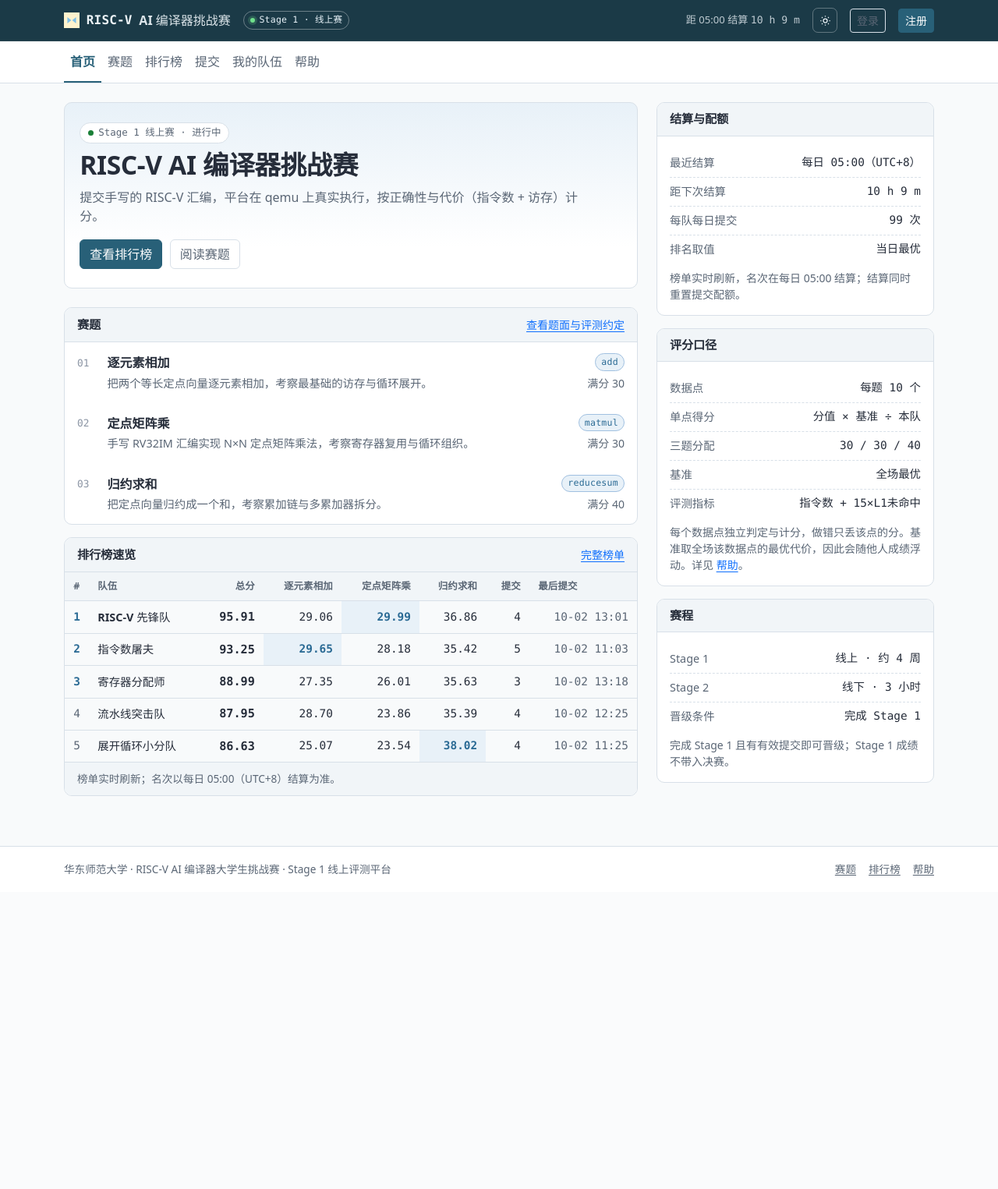
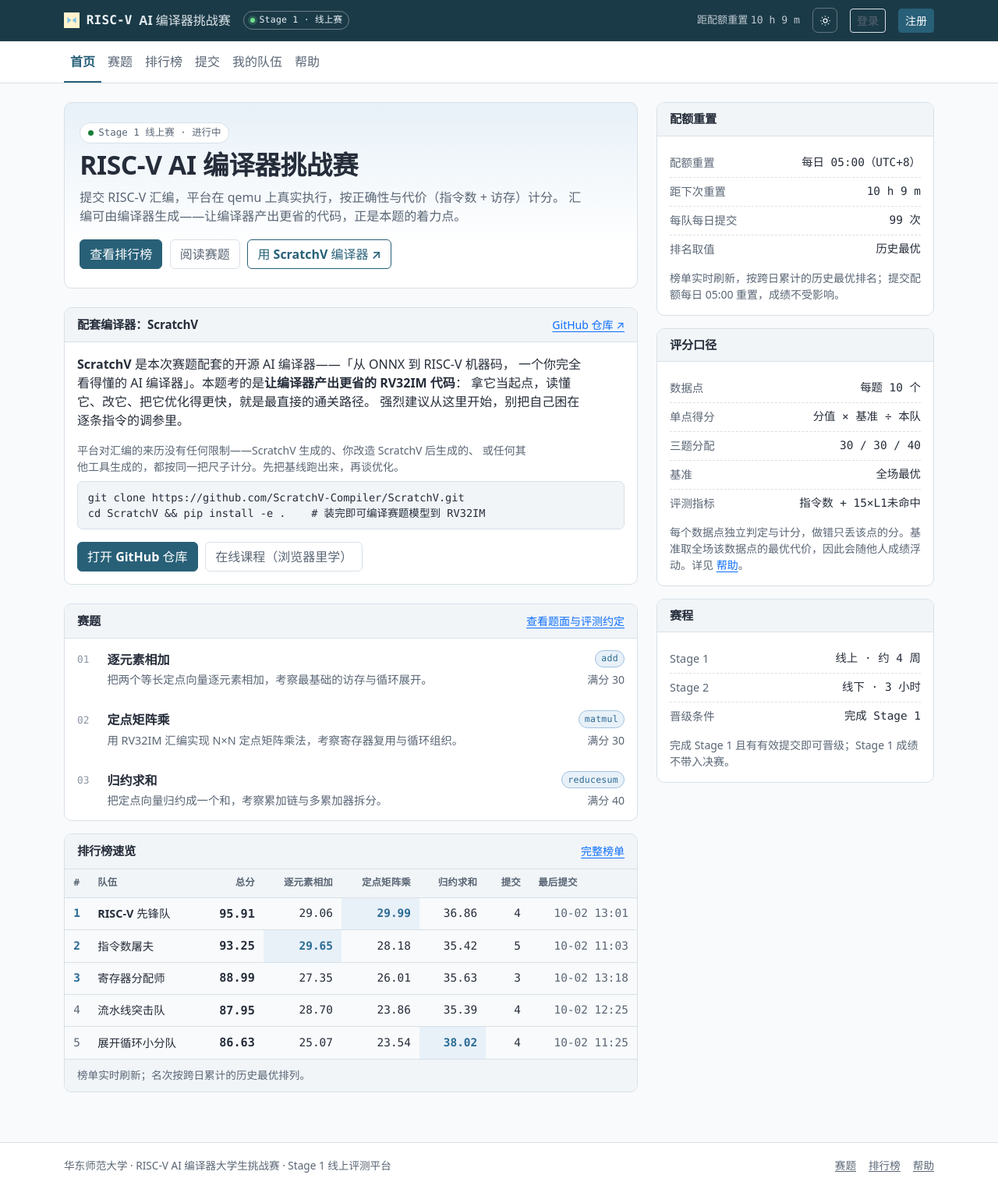
Before and after one commit to ScratchV-Compiler/riscv-ai-compiler-platform, a Flask app: page / in a window 1280 px wide. Shown: the whole page at 78% size. Before the commit the page ends 1124 px from the top, so only its background shows below. Run offline with Flask 3, Linux system fonts and the light colour scheme; some libraries are stand-ins or nearby versions.

Commit message:
Chore/wording encourage compiler (#4)
* change(文案): 去「手写」表述，改为鼓励使用编译器

主页 lede 原文「提交手写的 RISC-V 汇编」把撰写方式写死成手写，与赛事定位相悖：
平台考核的是最终汇编的代价，而参考解本身就是 clang 从 C 编出来的，用编译器产出
汇编再提交本就是正路，不该在门面上劝退选手。

- templates/index.html：去掉「手写的」，补一句点明汇编可由编译器生成
- templates/problems.html：lede 同步，标注（可由编译器生成）
- problems.py：matmul summary 去掉「手写」

提交物仍是 .s（riscv_problems 的 file_suffix 未动），本次只改文案。

Co-Authored-By: Claude <noreply@anthropic.com>

* feat(榜单+首页): 榜单跨日累计与单题榜口径统一；首页加 ScratchV 编译器入口

榜单口径
- 去掉每日 05:00 结算窗口，改「跨日累计历史最优」：当天没再提交的队伍不再整队掉榜
- 每日 05:00 只重置提交配额，不清零成绩、不定格名次
- 单题榜逐点列定为「本队该题总得分最高那一次提交」的评测代价，与「得分」列同源；
  不跨提交拼并集，也不显示与全场最优的差距
- 列头加回一行 `最优 N`（= 该数据点的 t_best，全榜最小代价，随他人提交下降）作对照
- 逐点高亮以 field_best 真纪录为准，不再用「表内行最小」谎称该点代价最小

首页
- hero 增「用 ScratchV 编译器 ↗」按钮
- 新增「配套编译器：ScratchV」面板：定位语 + 快速开始命令 + 仓库/在线课程链接
- 文案鼓励用编译器（不贬低其他做法），并说明平台对汇编来历无限制

站内文案与文档
- 顶栏/侧栏/首页/赛题/帮助同步为「05:00 只重置配额」
- docs/01 §2.8、docs/02 H1/H2 改「已决」并修订 5.3 计分口径
- docs/03 变更记录补 v1.26–v1.33

Co-Authored-By: Claude <noreply@anthropic.com>

---------

Co-authored-by: Claude <noreply@anthropic.com>

```diff
--- a/problems.py
+++ b/problems.py
@@ -54,7 +54,7 @@ PROBLEMS = [
         "code": "RV 2",
         "submittable": True,
         "title": "定点矩阵乘",
-        "summary": "手写 RV32IM 汇编实现 N×N 定点矩阵乘法，考察寄存器复用与循环组织。",
+        "summary": "用 RV32IM 汇编实现 N×N 定点矩阵乘法，考察寄存器复用与循环组织。",
         "task": (
             "用 RISC-V（RV32IM，ilp32）汇编实现一个裸机函数，计算两个 N×N 矩阵的乘积。"
             "数据为 Q16.16 定点整数，按行主序存放。"
--- a/templates/_rail.html
+++ b/templates/_rail.html
@@ -1,15 +1,15 @@
-{# 默认右侧栏：结算与配额 / 评分口径 / 赛程 #}
+{# 默认右侧栏：配额重置 / 评分口径 / 赛程 #}
 <div class="panel">
-  <div class="panel-head"><h2>结算与配额</h2></div>
+  <div class="panel-head"><h2>配额重置</h2></div>
   <div class="panel-body">
     <ul class="kv">
-      <li><span class="k">最近结算</span><span class="v">每日 05:00（UTC+8）</span></li>
-      <li><span class="k">距下次结算</span><span class="v mono" data-countdown aria-live="off">--</span></li>
+      <li><span class="k">配额重置</span><span class="v">每日 05:00（UTC+8）</span></li>
+      <li><span class="k">距下次重置</span><span class="v mono" data-countdown aria-live="off">--</span></li>
       <li><span class="k">每队每日提交</span><span class="v">99 次</span></li>
-      <li><span class="k">排名取值</span><span class="v">当日最优</span></li>
+      <li><span class="k">排名取值</span><span class="v">历史最优</span></li>
     </ul>
     <p class="text-body-secondary small mb-0 mt-2">
-      榜单实时刷新，名次在每日 05:00 结算；结算同时重置提交配额。
+      榜单实时刷新，按跨日累计的历史最优排名；提交配额每日 05:00 重置，成绩不受影响。
     </p>
   </div>
 </div>
--- a/templates/base.html
+++ b/templates/base.html
@@ -44,7 +44,7 @@
 
         <div class="ms-auto d-none d-md-flex align-items-center gap-3">
           <span class="refresh-line">
-            距 05:00 结算 <span class="mono" data-countdown aria-live="off">--</span>
+            距配额重置 <span class="mono" data-countdown aria-live="off">--</span>
           </span>
           <button class="icon-btn" id="themeToggle" type="button" aria-pressed="false" aria-label="切换深色模式">
             <svg data-icon="sun" viewBox="0 0 24 24" fill="none" stroke="currentColor" stroke-width="2" aria-hidden="true" focusable="false">
--- a/templates/fragments/standings.html
+++ b/templates/fragments/standings.html
@@ -4,7 +4,7 @@
   <table class="table table-standings">
     <caption class="visually-hidden">
       榜单{% if standings.single %}（仅统计 {{ standings.single }}）{% endif %}：
-      排名、队伍、{{ standings.total_label }}{% if standings.size_columns %}、各数据点代价{% endif %}{% if standings.columns %}、各题得分{% endif %}、提交次数、最后提交时间
+      排名、队伍、{{ standings.total_label }}{% if standings.size_columns %}、各数据点评测代价{% endif %}{% if standings.columns %}、各题得分{% endif %}、提交次数、最后提交时间
     </caption>
     <thead>
       <tr>
@@ -12,9 +12,14 @@
         <th scope="col">队伍</th>
         <th scope="col" class="text-end">{{ standings.total_label }}</th>
         {% if standings.size_columns %}
-        {# 单题视图：把该题的每个数据点铺成一列，能看出「哪个规模崩了」 #}
+        {# 单题视图：把该题的每个数据点铺成一列。单元格是该点的**历史最高得分**
+           （跨提交取逐点最优），悬停显示对应代价；「得分」列则是单次最好提交。 #}
         {% for n, label in standings.size_columns %}
-        <th scope="col" class="text-end" title="数据点 {{ loop.index }}（{{ label }}）的评测代价">{{ label }}</th>
+        {% set tb = standings.tbest_by_size.get(n) %}
+        <th scope="col" class="text-end" title="数据点 {{ loop.index }}（{{ label }}）：本队总得分最高那次提交在该点的评测代价{% if tb is not none %}；全榜最优 t_best = {{ tb }}{% endif %}">
+          {{ label }}{% if tb is not none %}<br>
+          <span class="text-body-secondary fw-normal small">最优 {{ tb }}</span>{% endif %}
+        </th>
         {% endfor %}
         {% endif %}
         {% for pid in standings.columns %}
--- a/templates/help.html
+++ b/templates/help.html
@@ -57,13 +57,13 @@
     <details class="faq">
       <summary>每天能提交多少次？什么时候重置？</summary>
       <div class="faq-body">
-        <p>每队每天最多提交 99 次，配额在每日 05:00（UTC+8）随榜单结算一起重置。计分取当日最优，多提交不会覆盖更好的成绩。</p>
+        <p>每队每天最多提交 99 次，配额每日 05:00（UTC+8）重置。计分取<strong>历史最优</strong>（跨日累计），多提交不会覆盖更好的成绩，配额重置也不会清空已有成绩。</p>
       </div>
     </details>
     <details class="faq">
       <summary>排行榜是实时的还是每天更新？</summary>
       <div class="faq-body">
-        <p>榜单实时刷新（每 15 秒），但名次以每日 05:00（UTC+8）的结算为准：结算时按当日最优成绩定格名次，并重置配额。</p>
+        <p>榜单实时刷新（每 15 秒），名次按各队历史最优成绩（跨日累计）排列，不会因每日 05:00 的配额重置而清零。</p>
       </div>
     </details>
   </div>
--- a/templates/index.html
+++ b/templates/index.html
@@ -6,11 +6,42 @@
   <span class="chip"><span class="dot" aria-hidden="true"></span>Stage 1 线上赛 · 进行中</span>
   <h1>RISC-V AI 编译器挑战赛</h1>
   <p class="lede">
-    提交手写的 RISC-V 汇编，平台在 qemu 上真实执行，按正确性与代价（指令数 + 访存）计分。
+    提交 RISC-V 汇编，平台在 qemu 上真实执行，按正确性与代价（指令数 + 访存）计分。
+    汇编可由编译器生成——让编译器产出更省的代码，正是本题的着力点。
   </p>
   <div class="hero-cta">
     <a class="btn btn-brand" href="{{ url_for('standings_page') }}">查看排行榜</a>
     <a class="btn btn-quiet" href="{{ url_for('problems_page') }}">阅读赛题</a>
+    <a class="btn btn-brand-outline" href="https://github.com/ScratchV-Compiler/ScratchV"
+       target="_blank" rel="noopener">用 ScratchV 编译器 ↗</a>
+  </div>
+</section>
+
+<section class="panel mt-4" aria-labelledby="scratchvHeading">
+  <div class="panel-head">
+    <h2 id="scratchvHeading">配套编译器：ScratchV</h2>
+    <a class="small" href="https://github.com/ScratchV-Compiler/ScratchV"
+       target="_blank" rel="noopener">GitHub 仓库 ↗</a>
+  </div>
+  <div class="panel-body">
+    <p>
+      <strong>ScratchV</strong> 是本次赛题配套的开源 AI 编译器——「从 ONNX 到 RISC-V 机器码，
+      一个你完全看得懂的 AI 编译器」。本题考的是<strong>让编译器产出更省的 RV32IM 代码</strong>：
+      拿它当起点，读懂它、改它、把它优化得更快，就是最直接的通关路径。
+      强烈建议从这里开始，别把自己困在逐条指令的调参里。
+    </p>
+    <p class="text-body-secondary small mb-2">
+      平台对汇编的来历没有任何限制——ScratchV 生成的、你改造 ScratchV 后生成的、
+      或任何其他工具生成的，都按同一把尺子计分。先把基线跑出来，再谈优化。
+    </p>
+    <pre class="formula" aria-label="ScratchV 快速开始"><code>git clone https://github.com/ScratchV-Compiler/ScratchV.git
+cd ScratchV &amp;&amp; pip install -e .    # 装完即可编译赛题模型到 RV32IM</code></pre>
+    <div class="hero-cta mt-3">
+      <a class="btn btn-brand" href="https://github.com/ScratchV-Compiler/ScratchV"
+         target="_blank" rel="noopener">打开 GitHub 仓库</a>
+      <a class="btn btn-quiet" href="https://scratchv-compiler.github.io/ScratchV/docs/"
+         target="_blank" rel="noopener">在线课程（浏览器里学）</a>
+    </div>
   </div>
 </section>
 
@@ -54,6 +85,6 @@
     {% set standings = standings_preview %}
     {% include 'fragments/standings.html' %}
   </div>
-  <div class="panel-foot">榜单实时刷新；名次以每日 05:00（UTC+8）结算为准。</div>
+  <div class="panel-foot">榜单实时刷新；名次按跨日累计的历史最优排列。</div>
 </section>
 {% endblock %}
--- a/templates/problems.html
+++ b/templates/problems.html
@@ -5,7 +5,7 @@
 <div class="page-head">
   <h1>赛题</h1>
   <p class="lede">
-    提交手写的 RV32IM 汇编，平台在 qemu 上真实执行。
+    提交 RV32IM 汇编（可由编译器生成），平台在 qemu 上真实执行。
     每题 10 个数据点逐点独立计分，三题分别 30 / 30 / 40 分，合计 100。
   </p>
 </div>
@@ -38,7 +38,7 @@
       <dt>编译失败</dt>
       <dd>汇编无法通过编译是整题级失败（与输入无关），该题计 0 分。</dd>
       <dt>成绩取用</dt>
-      <dd>同一队伍同一天内同一题取当日最高分；每日 05:00（UTC+8）结算并重置提交配额。</dd>
+      <dd>同一队伍同一题取历史最高分（跨日累计）；提交配额每日 05:00（UTC+8）重置。</dd>
       <dt>评测环境</dt>
       <dd>固定工具链（clang + qemu-riscv32，<span class="mono">-march=rv32im</span>，关闭指令压缩与链接松弛），
         代价在相同条件下测量，跨队可比。</dd>
```
Also changed, not shown: docs/01-前端设计方案.md (+4 -4 lines), docs/02-实现策略与注意事项.md (+6 -6 lines), docs/03-实现记录.md (+9 -1 lines), standings.py (+38 -28 lines), templates/standings.html (+6 -4 lines).
